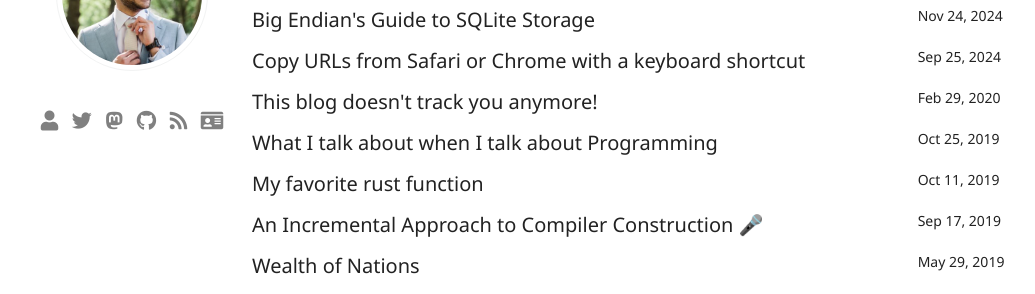
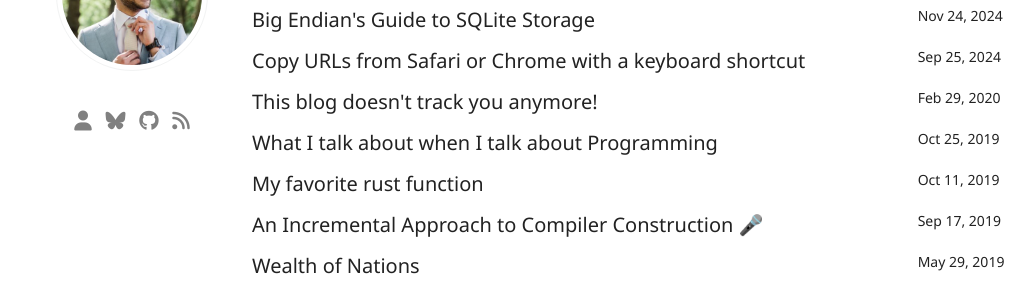
Before and after one commit to jaseemabid/blog, a Jekyll site: the page built from index.html, in a window 1280 px wide. Shown: the part 149-443 px from the top of the page, without its empty margins (8-1043 px from the left). Built offline with Jekyll 4.4.1, drawn with Linux system fonts in a browser that asks for light colours; nearby versions of some CDN libraries.

Commit message:
Update header icons, remove a few

```diff
--- a/_includes/head.html
+++ b/_includes/head.html
@@ -6,7 +6,10 @@
   <title>{% if page.title %}{{ page.title | escape }}{% else %}{{ site.title | escape }}{% endif %}</title>
   <meta name="description" content="{% if page.excerpt %}{{ page.excerpt | strip_html | strip_newlines | truncate: 160 }}{% else %}{{ site.description }}{% endif %}">
 
-  <link rel="stylesheet" href="https://use.fontawesome.com/releases/v5.8.2/css/all.css" integrity="sha384-oS3vJWv+0UjzBfQzYUhtDYW+Pj2yciDJxpsK1OYPAYjqT085Qq/1cq5FLXAZQ7Ay" crossorigin="anonymous">
+  <link rel="stylesheet"
+    href="https://cdnjs.cloudflare.com/ajax/libs/font-awesome/6.7.1/css/all.min.css"
+    integrity="sha512-5Hs3dF2AEPkpNAR7UiOHba+lRSJNeM2ECkwxUIxC1Q/FLycGTbNapWXB4tP889k5T5Ju8fs4b1P5z/iB4nMfSQ=="
+    crossorigin="anonymous" referrerpolicy="no-referrer" />
 
   <link rel="stylesheet" href="{{ "/css/main.css" | prepend: site.baseurl }}">
   <link rel="canonical" href="{{ page.url | replace:'index.html','' | prepend: site.baseurl | prepend: site.url }}">
--- a/_includes/header.html
+++ b/_includes/header.html
@@ -1,30 +1,23 @@
 <header>
-
   <a href="/">
-    <img class="me" src="/images/me.jpg" />
+    <img alt="Jaseem Abid" class="me" src="/images/me.jpg" />
   </a>
 
   <ul class="icons">
     <li>
-      <a href="/about.html" title="About me">
+      <a href="/about.html" title="About">
         <i class="fa fa-user"></i>
       </a>
     </li>
 
     <li>
-      <a href="https://twitter.com/jaseemabid" title="Twitter">
-        <i class="fab fa-twitter"></i>
+      <a href="https://bsky.app/profile/jabid.in" target="_blank" title="Bluesky">
+        <i class="fa-brands fa-bluesky"></i>
       </a>
     </li>
 
     <li>
-      <a rel="me" href="https://bucketofcrabs.club/@jabid", title="Mastodon">
-        <i class="fab fa-mastodon"></i>
-      </a>
-    </li>
-
-    <li>
-      <a href="https://github.com/jaseemabid" title="Github">
+      <a href="https://github.com/jaseemabid" target="_blank" title="Github">
         <i class="fab fa-github"></i>
       </a>
     </li>
@@ -34,12 +27,5 @@
         <i class="fa fa-rss"></i>
       </a>
     </li>
-
-    <li>
-      <a href="/Jaseem Abid.pdf" title="Resume">
-        <i class="fa fa-id-card"></i>
-      </a>
-    </li>
-
   </ul>
 </header>
```
